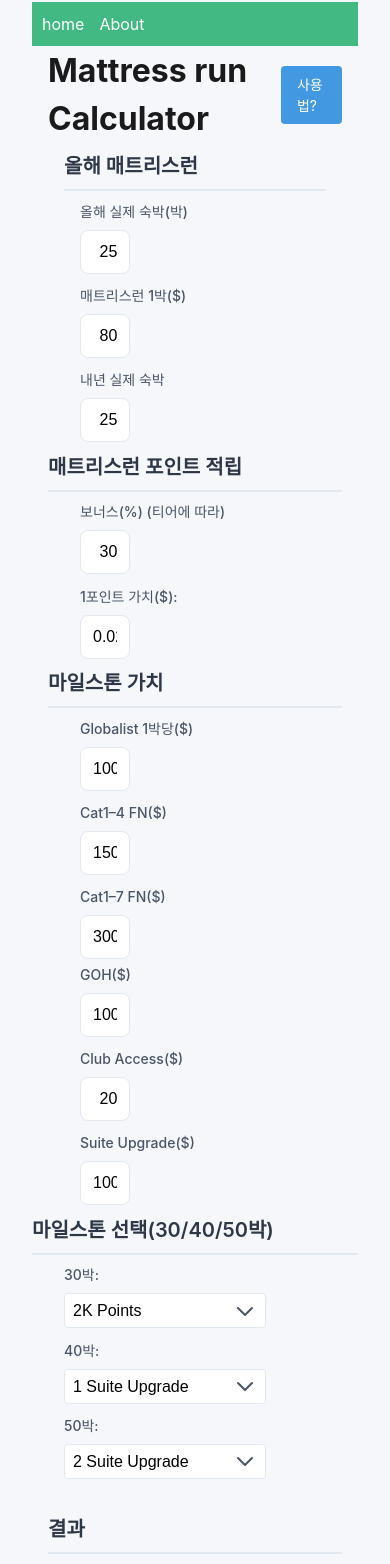
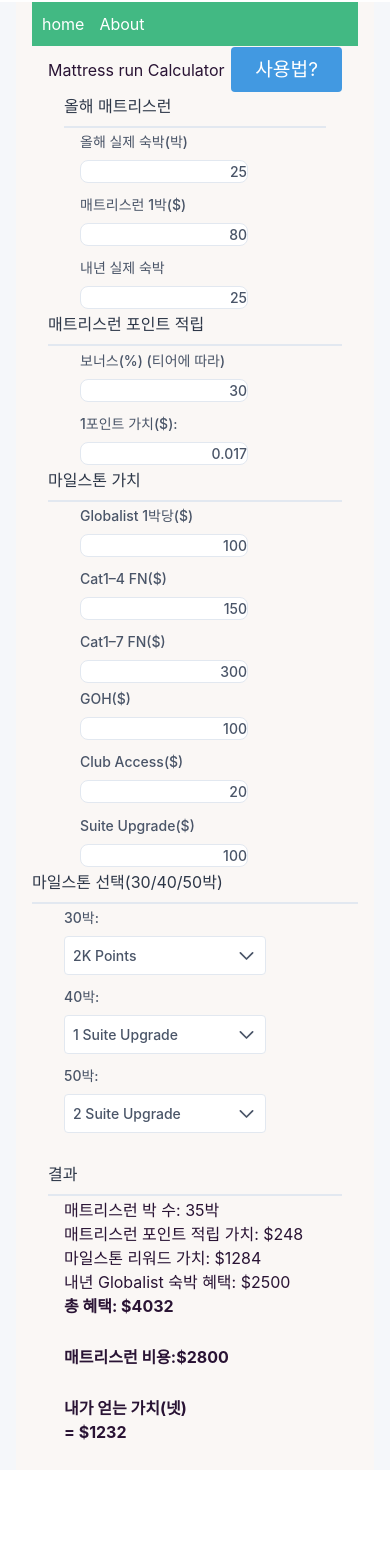
Before and after one commit to MJShinpain/travel, a Vue app: page /hyatt-calculator in a window 390 px wide. Shown: the top 1564 px of the page. After the commit the page ends 1471 px from the top, so only its background shows below. Built offline with nearby package versions, Linux system fonts and the light colour scheme.

Commit message:
UI 수정
모바일 버전 대응

```diff
--- a/babel.config.js
+++ b/babel.config.js
@@ -1,5 +1,3 @@
 module.exports = {
-  presets: [
-    '@vue/cli-plugin-babel/preset'
-  ]
+  presets: ['@vue/cli-plugin-babel/preset']
 }
--- /dev/null
+++ b/postcss.config.mjs
@@ -0,0 +1,6 @@
+module.exports = {
+    plugins: {
+        tailwindcss: {},
+        autoprefixer: {}
+    }
+}
--- a/src/App.vue
+++ b/src/App.vue
@@ -1,5 +1,5 @@
 <template>
-  <div id="app">
+  <div id="app" :data-theme="currentTheme">
     <NavBar />
     <router-view />
   </div>
@@ -9,8 +9,21 @@
 import NavBar from './components/NavBar.vue'
 
 export default {
+  name: 'App',
   components: {
     NavBar
+  },
+  data() {
+    return {
+      // 기본 테마 설정, DaisyUI의 테마 목록 중 하나 사용 ('cupcake', 'light', 'dark', 등)
+      currentTheme: 'cupcake'
+    }
+  },
+  methods: {
+    // 예시: NavBar에서 테마 변경 이벤트를 받아서 테마를 동적으로 변경할 때 사용
+    changeTheme(newTheme) {
+      this.currentTheme = newTheme
+    }
   }
 }
 </script>
--- a/src/assets/global.css
+++ b/src/assets/global.css
@@ -1,9 +1,3 @@
-* {
-    margin: 0;
-    padding: 0;
-    box-sizing: border-box;
-}
-
-body {
-    font-family: 'Arial', sans-serif;
-}
+@tailwind base;
+@tailwind components;
+@tailwind utilities;
--- /dev/null
+++ b/src/assets/tailwind.css
@@ -0,0 +1,2 @@
+@import "tailwindcss/preflight";
+@tailwind utilities;
--- a/src/views/HyattCalculator.vue
+++ b/src/views/HyattCalculator.vue
@@ -1,9 +1,10 @@
 <template>
   <div class="header-container">
     <h1>Mattress run Calculator</h1>
-    <router-link to="/hyatt-mattress-run" class="how-to-button"
-      >사용법?</router-link
-    >
+    <router-link to="/hyatt-mattress-run" class="how-to-button">
+      <span class="desktop-text">사용법?</span>
+      <span class="mobile-text">사용법?</span>
+    </router-link>
   </div>
   <div>
     <!-- === 올해 매트리스런 설정 === -->
@@ -163,21 +164,22 @@
           scenarioResult.Scenario_B.Next_Year_Benefit_Globalist.toFixed(0)
         }}
       </p>
-      <br />
       <strong
         >총 혜택: ${{
           scenarioResult.Scenario_B.Total_Value_Next_Year.toFixed(0)
         }}</strong
       >
     </div>
+    <br />
 
     <div>
-      <p>
+      <strong>
         매트리스런 비용:${{
           scenarioResult.Scenario_B.Mattress_Run_Cost.toFixed(0)
         }}
-      </p>
+      </strong>
     </div>
+    <br />
 
     <div>
       <strong
@@ -206,7 +208,7 @@ export default {
       // === 포인트 적립 ===
       basePointsPerDollar: 5.0,
       globalistBonusPercent: 30.0,
-      pointValuePerPoint: 0.02,
+      pointValuePerPoint: 0.017,
 
       // === 마일스톤 아이템(1개) 가치 ===
       cat14Value: 150.0,
@@ -424,7 +426,15 @@ div {
   text-decoration: none;
   border-radius: 0.25rem;
   font-size: 0.875rem;
+  white-space: nowrap;
   transition: background-color 0.2s;
+}
+
+.how-to-button .mobile-text {
+  display: none;
+  white-space: nowrap;
+  font-size: 1.2rem; /* 기본 폰트 크기보다 크게 설정 */
+  padding: 1rem 0.5rem;
 }
 
 .how-to-button:hover {
@@ -576,6 +586,13 @@ div[v-if='scenarioResult'] strong {
     grid-template-columns: 1fr;
     gap: 0.5rem;
   }
+  .how-to-button .desktop-text {
+    display: none;
+  }
+  .how-to-button .mobile-text {
+    display: inline;
+    white-space: nowrap; /* 모바일 텍스트에도 적용 */
+  }
   .input-row {
     grid-template-columns: 1fr;
   }
@@ -583,6 +600,7 @@ div[v-if='scenarioResult'] strong {
   select {
     font-size: 1rem;
     padding: 0.75rem;
+    width: 100%;
   }
 }
 </style>
--- /dev/null
+++ b/tailwind.config.js
@@ -0,0 +1,22 @@
+/* eslint-disable global-require */
+
+module.exports = {
+  content: ['./src/**/*.{vue,js,ts,jsx,tsx}'],
+  theme: {
+    extend: {}
+  },
+  plugins: [require('daisyui')],
+  daisyui: {
+    themes: [
+      'light',
+      'dark',
+      'cupcake',
+      'bumblebee',
+      'corporate',
+      'synthwave',
+      'retro',
+      'cyberpunk',
+      'halloween'
+    ]
+  }
+}
```
Also changed, not shown: package.json (+7 -1 lines), .eslintrc.js, 1 other file (tests, documents, lock files or other folders).
